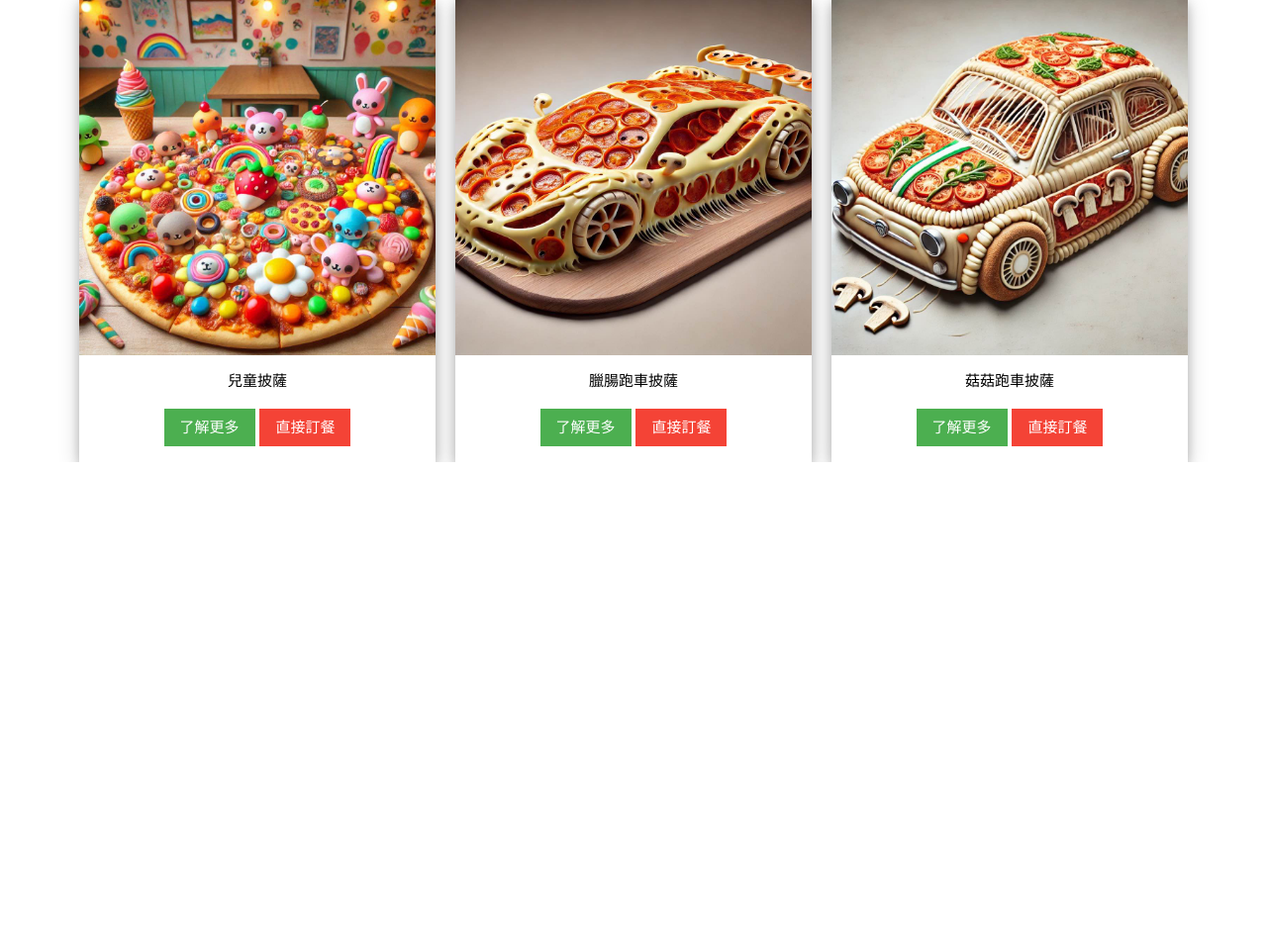
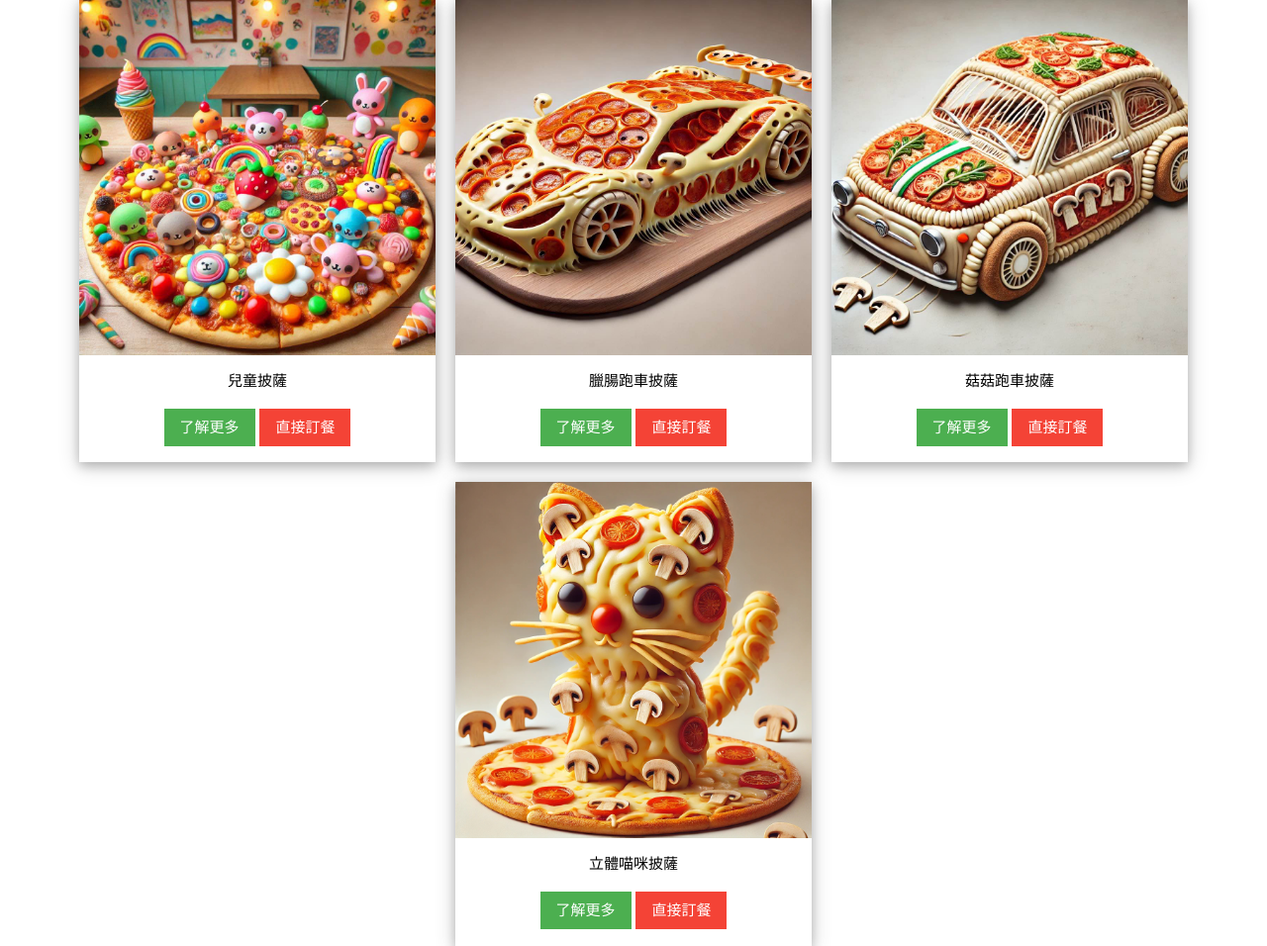
Before and after one commit to zhenkb/pizza-wb, a PHP site: the page made by Anime limited pizza.php in a window 1280 px wide. Shown: the part 1280-2236 px from the top of the page at 99% size. Before the commit the page ends 1747 px from the top, so only its background shows below. Run offline with PHP 8.4, Linux system fonts and the light colour scheme.

Commit message:
Update Anime limited pizza.php

```diff
--- a/Anime limited pizza.php
+++ b/Anime limited pizza.php
@@ -130,6 +130,17 @@
                         </div>
                     </div>
                 </div>
+                <!-- 卡片 20 -->
+                <div class="w3-card-4" style="width: 30%; box-sizing: border-box;">
+                    <img src="pizza/Pizza-20.jpg" alt="Pizza 20" style="width: 100%;">
+                    <div class="w3-container w3-center">
+                        <p>立體喵咪披薩</p>
+                        <div class="w3-section">
+                            <a href="pizza1.php" class="w3-button w3-green">了解更多</a>
+                            <button class="w3-button w3-red">直接訂餐</button>
+                        </div>
+                    </div>
+                </div>
             </div>
         </div>
     </div>
```
